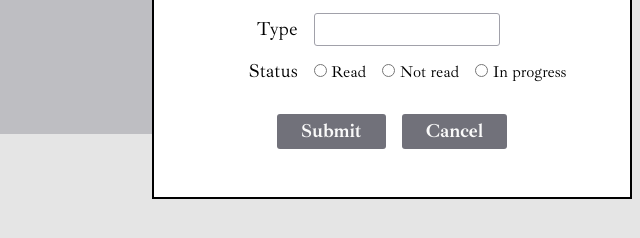
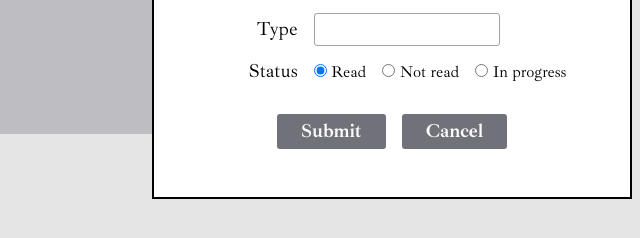
Before and after one commit to BrwnStallion/library, a plain HTML site: page index.html in a window 1280 px wide. Both pictures are taken after a click on the button "Add New". Shown: the part 470-708 px from the top of the page, 248-888 px from the left. Drawn offline with Linux system fonts and the light colour scheme.

Commit message:
feat: add checked value to 'read' radio button
Provide default behavior, and stop the user from submitting an empty
radio value.

```diff
--- a/index.html
+++ b/index.html
@@ -80,7 +80,7 @@
                     <ul>
                         <li>
                             <input type="radio" name="read-status" id="read"
-                            value="read">
+                            value="read" checked>
                             <label for="read">Read</label>
                         </li>
                         <li>
```
